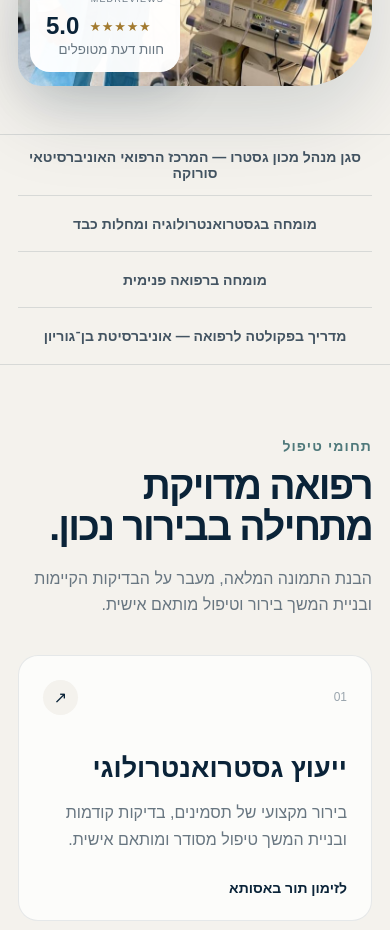
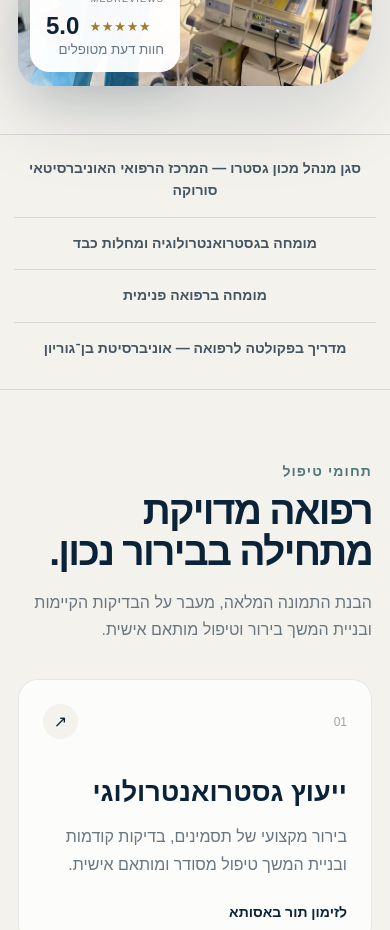
Before and after one commit to liorlior22/arik-segal-clinic, a Next.js app: page / in a window 390 px wide. Shown: the part 940-1870 px from the top of the page. Built offline with nearby package versions, Linux system fonts and the light colour scheme.

Commit message:
Improve mobile spacing for credentials strip

```diff
--- a/app/mobile.css
+++ b/app/mobile.css
@@ -39,14 +39,18 @@
 
   .credentialsStrip {
     grid-template-columns: 1fr;
-    padding: 0 18px;
+    padding: 8px 18px 14px;
+    gap: 0;
   }
   .credentialsStrip span {
-    min-height: 56px;
-    padding: 14px 6px;
+    min-height: auto;
+    padding: 16px 12px;
     border-left: 0;
     border-bottom: 1px solid var(--line) !important;
-    font-size: 14px;
+    font-size: 15px;
+    line-height: 1.55;
+    text-align: center;
+    white-space: normal;
   }
   .credentialsStrip span:last-child { border-bottom: 0 !important; }
 
@@ -122,4 +126,6 @@
   h1 { font-size: 54px; }
   .heroImage { height: 390px; }
   .insuranceLogos { grid-template-columns: 1fr; }
+  .credentialsStrip { padding-left: 14px; padding-right: 14px; }
+  .credentialsStrip span { font-size: 14px; padding: 15px 8px; }
 }
```
